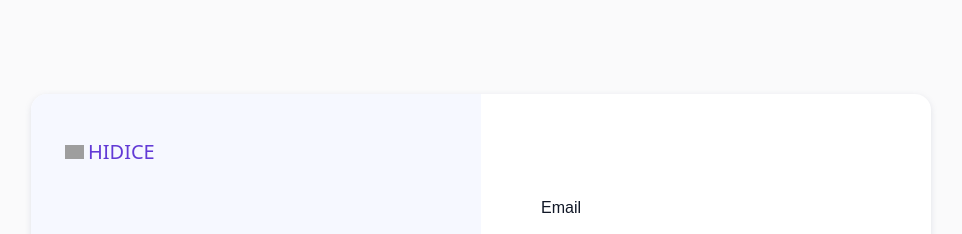
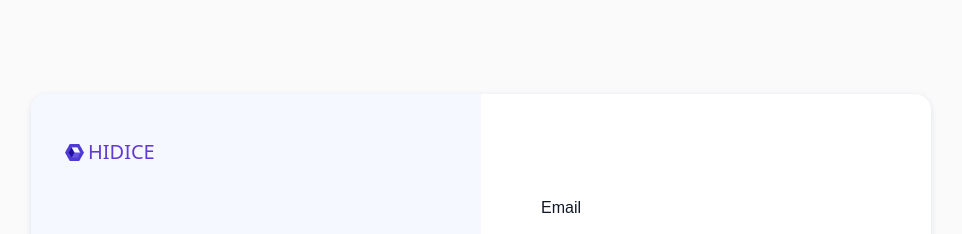
Before and after one commit to HooAndFriend/dice-frontend-mono, a Next.js app in the folder apps/web/: page / in a window 1280 px wide. Shown: the top 234 px of the page, without its empty margins (159-1121 px from the left). Built offline with nearby package versions, Linux system fonts and the light colour scheme; grey boxes are pictures that could not be loaded.

Commit message:
Update page.tsx

```diff
--- a/apps/web/app/page.tsx
+++ b/apps/web/app/page.tsx
@@ -10,7 +10,7 @@ export default function Page(): JSX.Element {
       <div className="bg-white w-[900px] h-[613px] rounded-2xl flex shadow-md">
         <div className="w-1/2 h-full  bg-[#F6F8FF] rounded-tl-2xl rounded-bl-2xl flex">
           <div className="w-[89px] h-[27px] ml-[34px] mt-[45px] flex items-center">
-            <img src="/dice2.png" alt="leftTop" width={19} height={17} />
+            <img src="/images/dice2.png" alt="leftTop" width={19} height={17} />
             <div className="text-main font-open font-medium text-xl ml-1">
               HIDICE
             </div>
```
